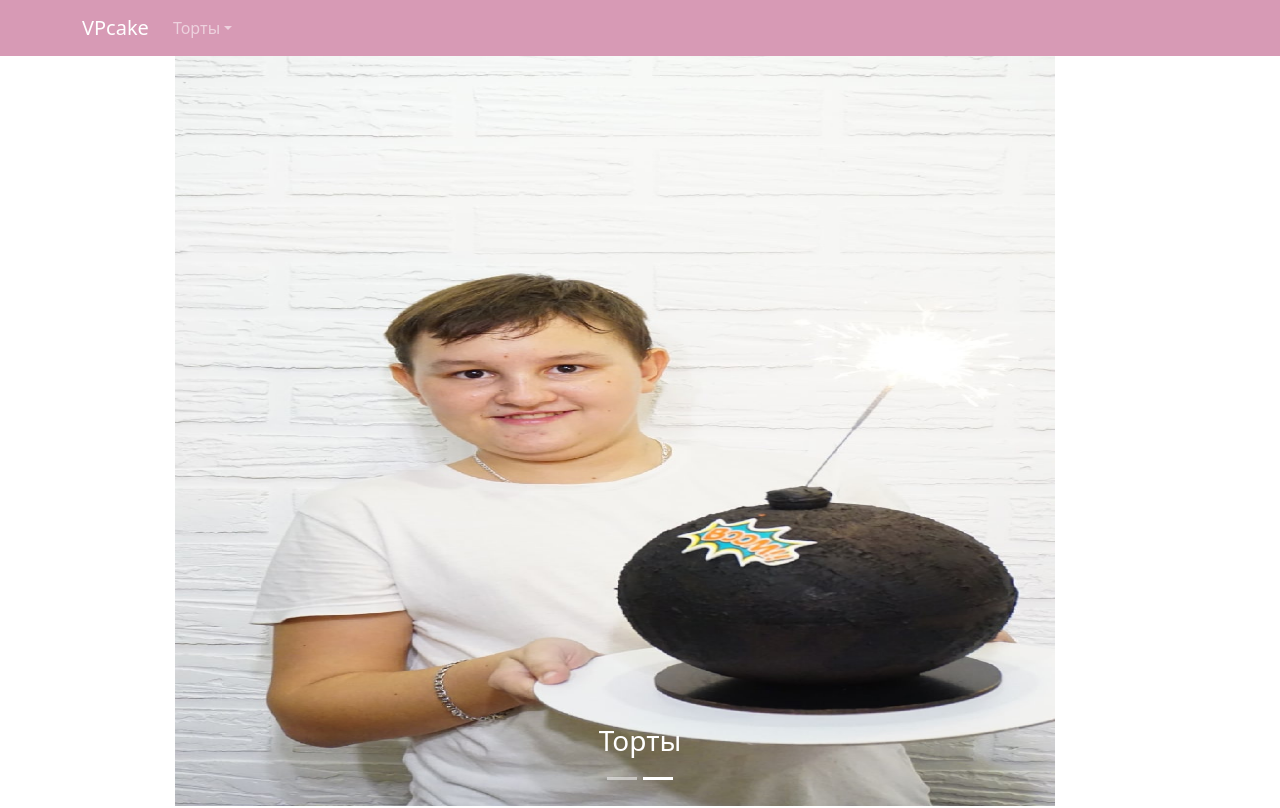
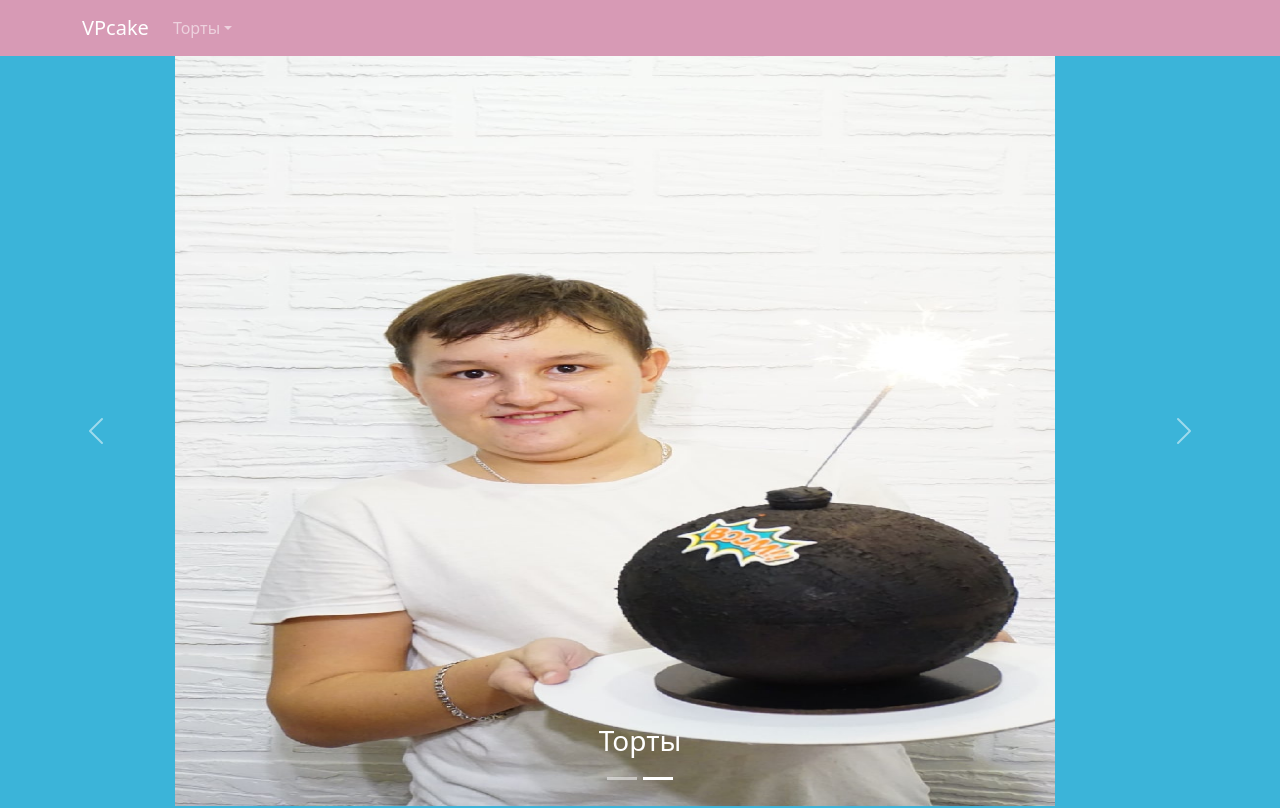
Before and after one commit to sergeianip20/rop, a Next.js app: page /secon in a window 1280 px wide. Shown: the top 808 px of the page. Built offline with nearby package versions, Linux system fonts and the light colour scheme.

Commit message:
Update global.module.css

```diff
--- a/styles/global.module.css
+++ b/styles/global.module.css
@@ -109,6 +109,7 @@ box-shadow: 5px 5px 5px red;
 .secon_carosel {
    widht: 500px;
    height: 1100px;
+   background: #3bb4d9;
 
 }
    .secon_grid {
```
